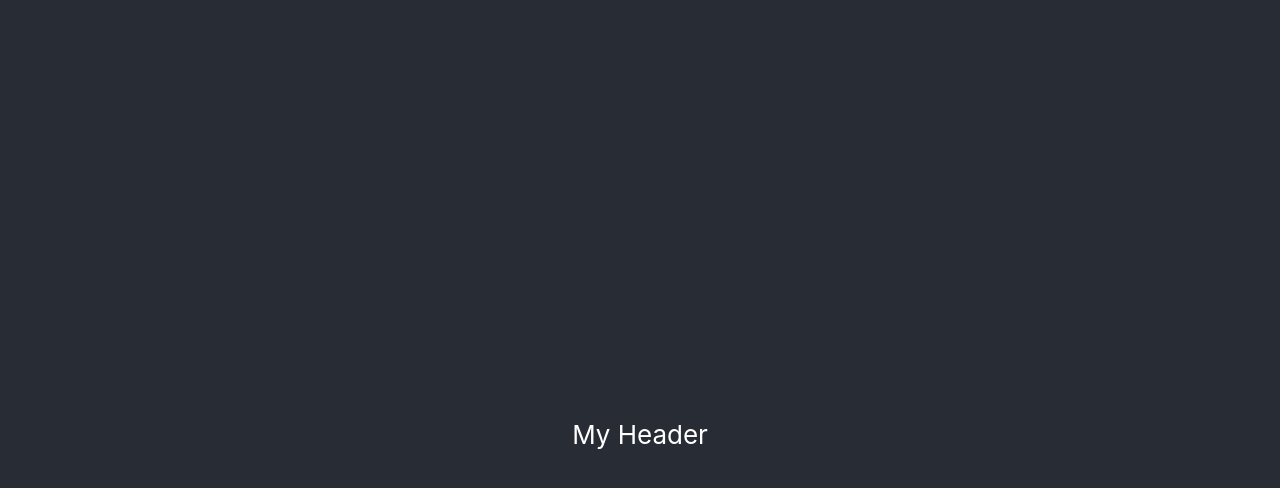
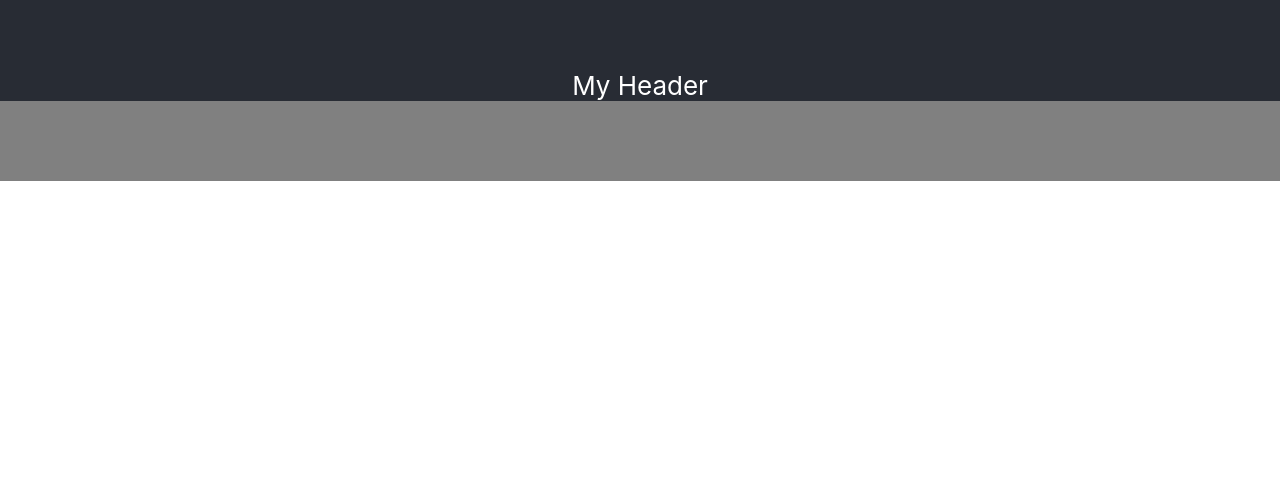
Before and after one commit to JoshJHaines/react-intro-hw, a React (Create React App) app: page / in a window 1280 px wide. Shown: the top 488 px of the page. Built offline with nearby package versions, Linux system fonts and the light colour scheme.

Commit message:
added a little css to make things show

```diff
--- a/src/App.css
+++ b/src/App.css
@@ -15,7 +15,27 @@
 
 .App-header {
   background-color: #282c34;
-  min-height: 100vh;
+  min-height: 10vh;
+  display: flex;
+  flex-direction: column;
+  align-items: center;
+  justify-content: center;
+  font-size: calc(10px + 2vmin);
+  color: white;
+}
+.App-sidebar {
+  background-color: #1d4caa;
+  height: 80vh;
+  display: flex;
+  flex-direction: column;
+  align-items: center;
+  justify-content: center;
+  font-size: calc(10px + 2vmin);
+  color: white;
+}
+.App-footer {
+  background-color: grey;
+  min-height: 10vh;
   display: flex;
   flex-direction: column;
   align-items: center;
```
